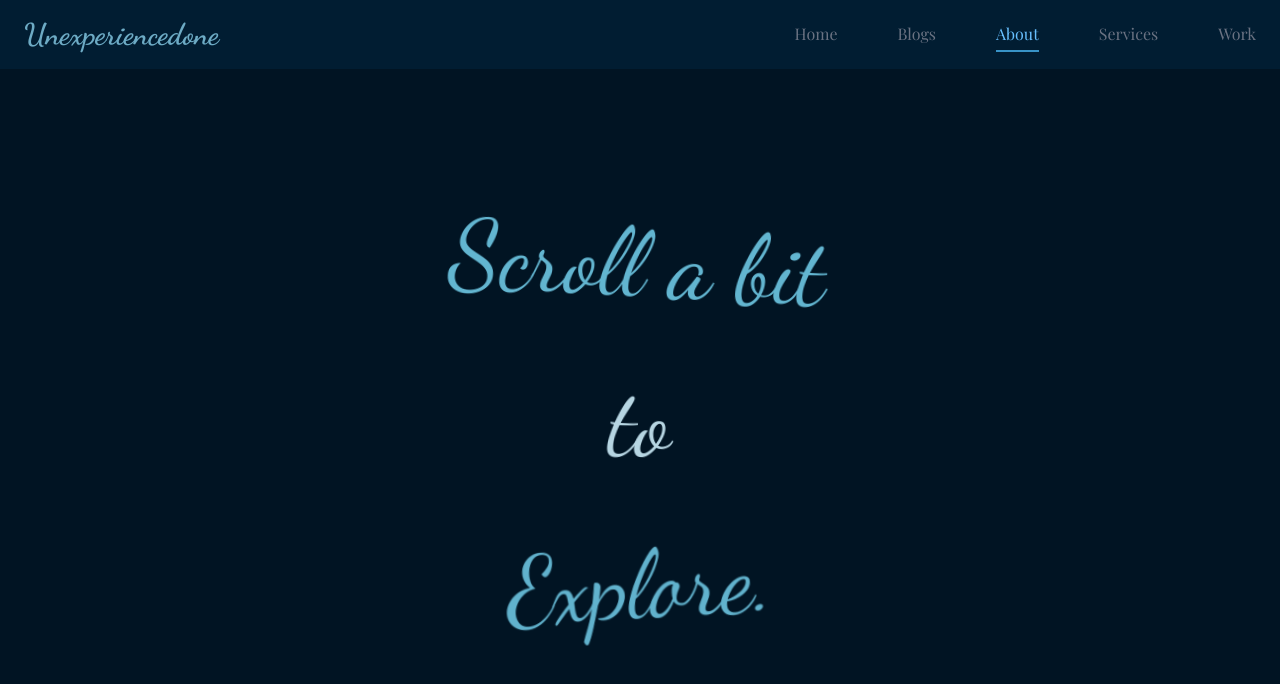
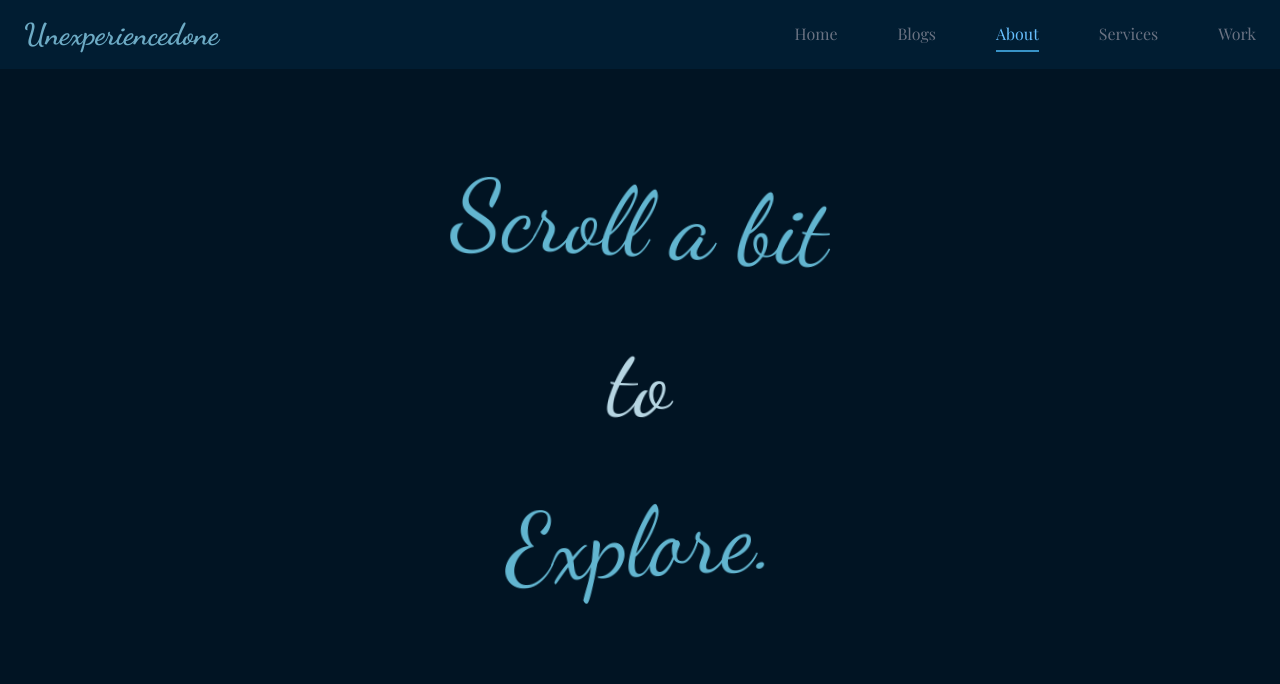
Before and after one commit to unexperiencedone/my_portfolio, a Next.js app: page /about in a window 1280 px wide. Shown: the top 684 px of the page. Built offline with nearby package versions, Linux system fonts and the light colour scheme.

Commit message:
debugging-2 css errors in deployment

```diff
--- a/app/about/page.tsx
+++ b/app/about/page.tsx
@@ -24,16 +24,15 @@ export default function About() {
           className="min-h-screen flex lg:flex-row items-center lg:items-start justify-center gap-12 lg:gap-20 px-4 md:px-12 lg:px-20 py-10 text-steel-blue-200 ${playfair.className} p-8 leading-loose cursor-pointer w-full max-w-7xl mx-auto items-center"
         >
           <h1
-            className={`${ds.className} text-center flex flex-col justify-center flex-1 text-8xl gap-16`}
+            className={`${ds.className} text-center flex flex-col justify-center flex-1 text-8xl gap-16 top-14 relative`}
           >
-            <span className="transition-all duration-300 inline-block relative text-light-blue-400 animate-opacity scroll-hybrid rotate-3 hover:rotate-0 hover:[text-shadow:0_4px_8px_#91c0d4]">
-              <br />
+            <span className="transition-all duration-300 inline-block relative text-light-blue-400 scroll-hybrid rotate-3 hover:rotate-0 hover:[text-shadow:0_4px_8px_#91c0d4]">
               Scroll a bit
             </span>
             <span className="inline-block relative scroll-hybrid rotate-3">
               to
             </span>
-            <span className=" transition-all duration-300 inline-block relative text-light-blue-400 animate-delay-opacity scroll-hybrid -rotate-3 hover:rotate-0 hover:[text-shadow:0_4px_8px_#91c0d4]">
+            <span className=" transition-all duration-300 inline-block relative text-light-blue-400 scroll-hybrid -rotate-3 hover:rotate-0 hover:[text-shadow:0_4px_8px_#91c0d4]">
               Explore.
             </span>
           </h1>
```
